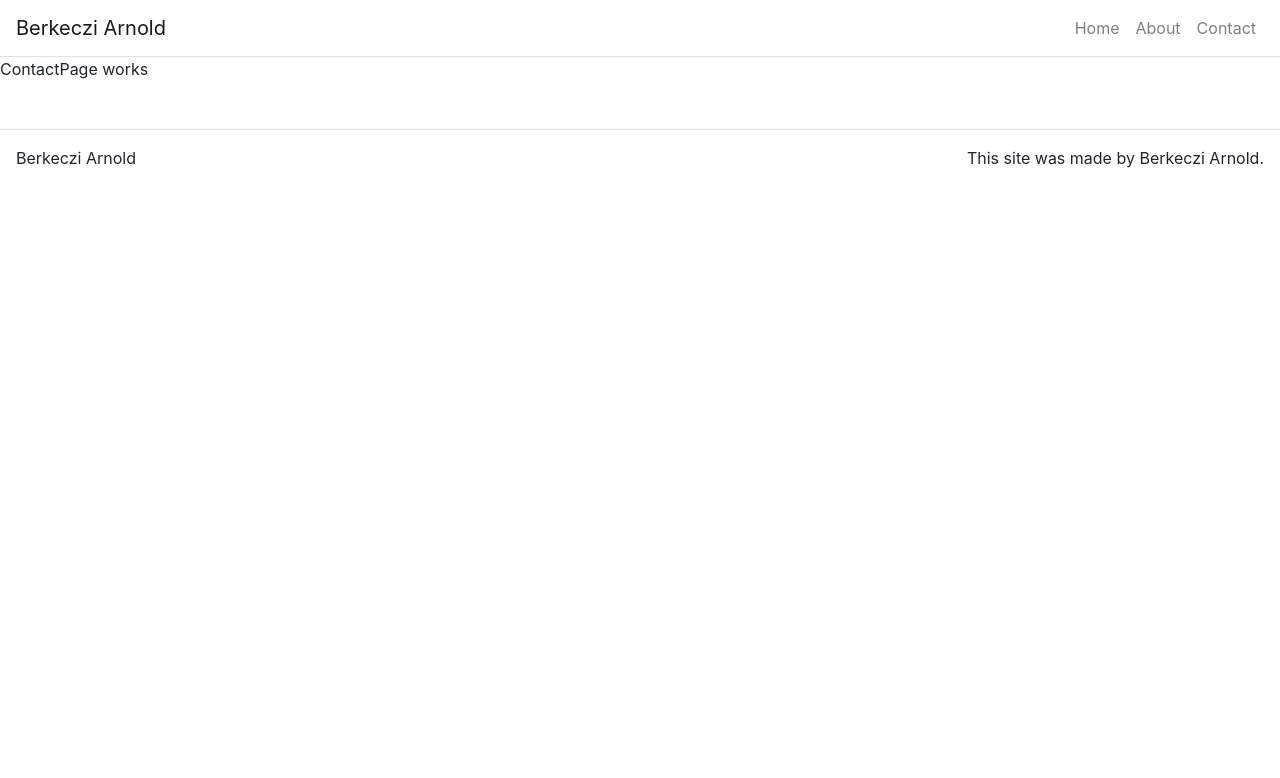
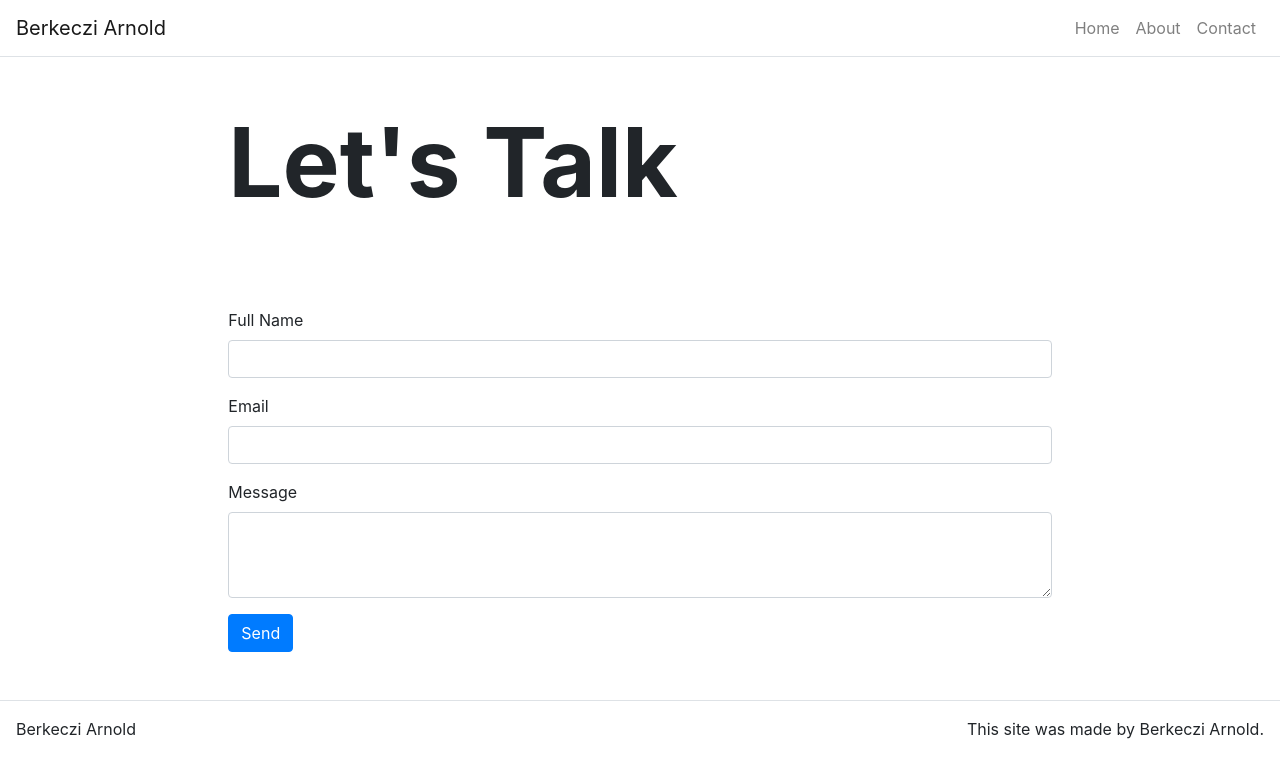
Before and after one commit to berkecziarnold/portfolio, a React (Create React App) app: page /contact in a window 1280 px wide. Shown: the top 778 px of the page. Built offline with nearby package versions, Linux system fonts and the light colour scheme.

Commit message:
Building the ContactPage

```diff
--- a/package.json
+++ b/package.json
@@ -6,6 +6,7 @@
     "@testing-library/jest-dom": "^4.2.4",
     "@testing-library/react": "^9.5.0",
     "@testing-library/user-event": "^7.2.1",
+    "axios": "^0.19.2",
     "bootstrap": "^4.4.1",
     "react": "^16.13.0",
     "react-bootstrap": "^1.0.0-beta.17",
--- a/src/index.css
+++ b/src/index.css
@@ -41,3 +41,13 @@
   font-size: 16px;
   margin: 0px;
 }
+
+.success-msg {
+  color: #57A773;
+  padding: 10px 15px;
+}
+
+.err-msg {
+  color: #EE6352;
+  padding: 10px 15px;
+}
--- a/src/pages/ContactPage.js
+++ b/src/pages/ContactPage.js
@@ -1,10 +1,78 @@
 import React from 'react';
 
-function ContactPage(props) {
+import Form from 'react-bootstrap/Form';
 
-    return(
-        <p>ContactPage works </p>
-    );
+import Hero from '../components/Hero';
+import Content from '../components/Content';
+import { Button } from 'react-bootstrap';
+
+class ContactPage extends React.Component {
+
+    constructor(props) {
+        super(props);
+        this.state = {
+            name: '',
+            email: '',
+            message: '',
+            diabled: false,
+            emailSent: null,
+        }
+    }
+
+    handleChange = (event) => {
+        const target = event.target;
+        const value = target.type === 'checkbox' ? target.checked : target.value;
+        const name = target.name;
+
+        this.setState({
+            [name]: value
+        })
+    }
+
+    handleSubmit = (event) => {
+        event.preventDefault();
+
+        this.setState({
+            disabled: true
+        });
+    }
+
+    render() {
+        return(
+            <div>
+                <Hero title={this.props.title} />
+
+                <Content>
+                    <Form onSubmit={this.handleSubmit}>
+                        <Form.Group>
+                            <Form.Label htmlFor="full-name">Full Name</Form.Label>
+                            <Form.Control id="full-name" name="name" type="text" value={this.state.name} onChange={this.handleChange} />
+                        </Form.Group>
+
+                        <Form.Group>
+                            <Form.Label htmlFor="email">Email</Form.Label>
+                            <Form.Control id="email" name="email" type="email" value={this.state.email} onChange={this.handleChange} />
+                        </Form.Group>
+
+                        <Form.Group>
+                            <Form.Label htmlFor="message">Message</Form.Label>
+                            <Form.Control id="message" name="message" as="textarea" rows="3" value={this.state.message} onChange={this.handleChange} />
+                        </Form.Group>
+
+                        <Button className="d-inline-block" variant="primary" type="submit" disabled={this.state.disabled}>
+                            Send
+                        </Button>
+
+                        {this.state.emailSent === true && <p className="d-inline success-msg">Email Sent</p>}
+                        {this.state.emailSent === false && <p className="d-inline err-msg">Email Not Sent</p>}
+
+
+                    </Form>
+                </Content>
+            </div>
+        );
+    }
+
 
 }
 
```
Also changed, not shown: 1 other file (tests, documents, lock files or other folders).
